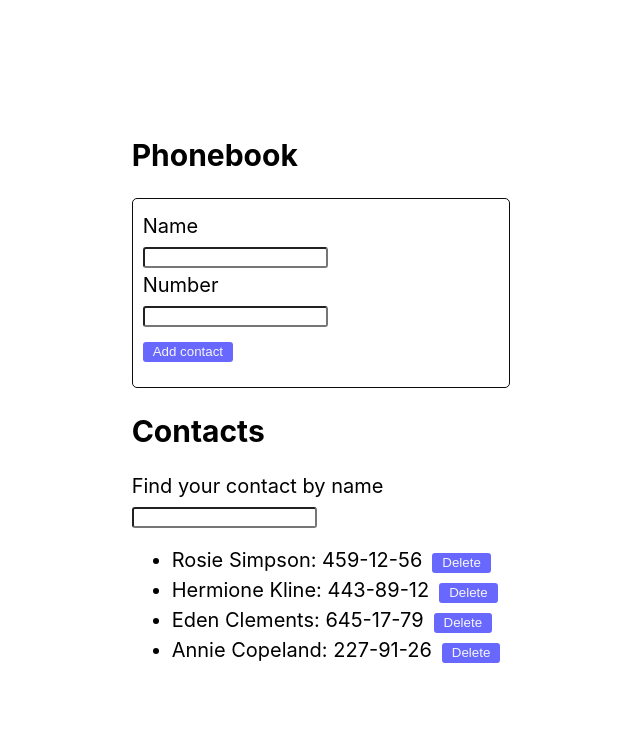
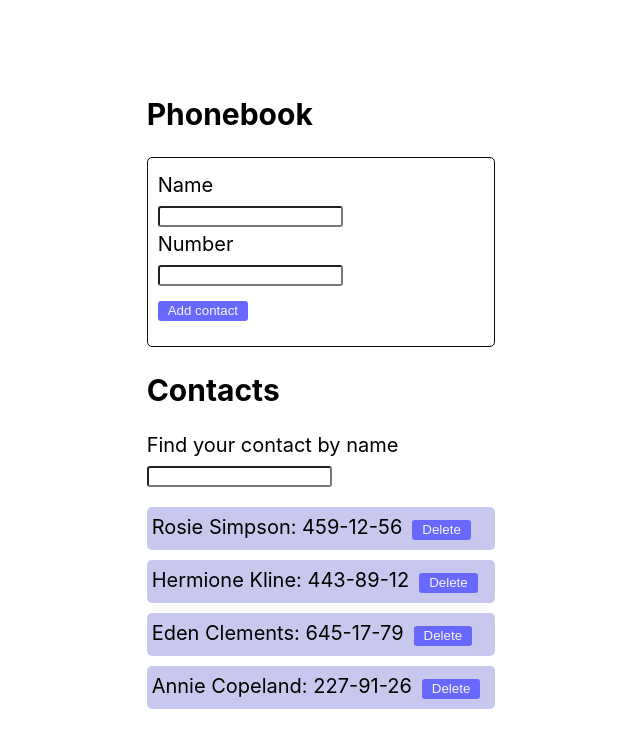
Before and after one commit to SebastianLalek/goit-react-hw-02-phonebook, a React (Create React App) app: page / in a window 1280 px wide. Shown: the top 748 px of the page, without its empty margins (319-959 px from the left). Built offline with nearby package versions, Linux system fonts and the light colour scheme.

Commit message:
add contact list styles

```diff
--- a/src/components/contacts/Contacts.js
+++ b/src/components/contacts/Contacts.js
@@ -6,7 +6,7 @@ export default function ContactList({ contacts, children, onClick }) {
   return (
     <>
       {children}
-      <ul>
+      <ul className={css.list}>
         {contacts.map(contact => (
           <li key={contact.id}>
             {contact.name}: {contact.number}
--- a/src/components/contacts/Contacts.module.css
+++ b/src/components/contacts/Contacts.module.css
@@ -1,3 +1,16 @@
+.list {
+  list-style: none;
+  padding: 0;
+}
+
+.list li {
+  background-color: rgb(200, 200, 238);
+  line-height: 1.5;
+  margin: 10px 0;
+  padding: 5px;
+  border-radius: 5px;
+}
+
 .button {
   background-color: rgb(104, 104, 255);
   color: rgb(245, 245, 245);
```
